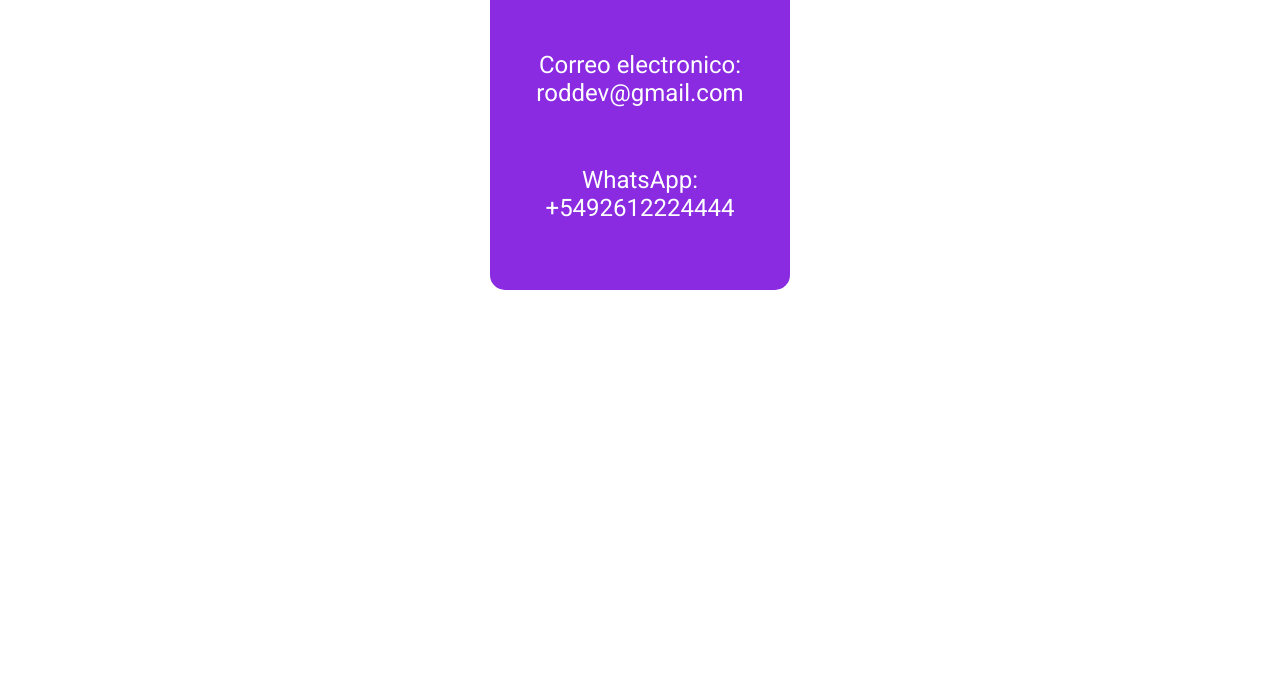
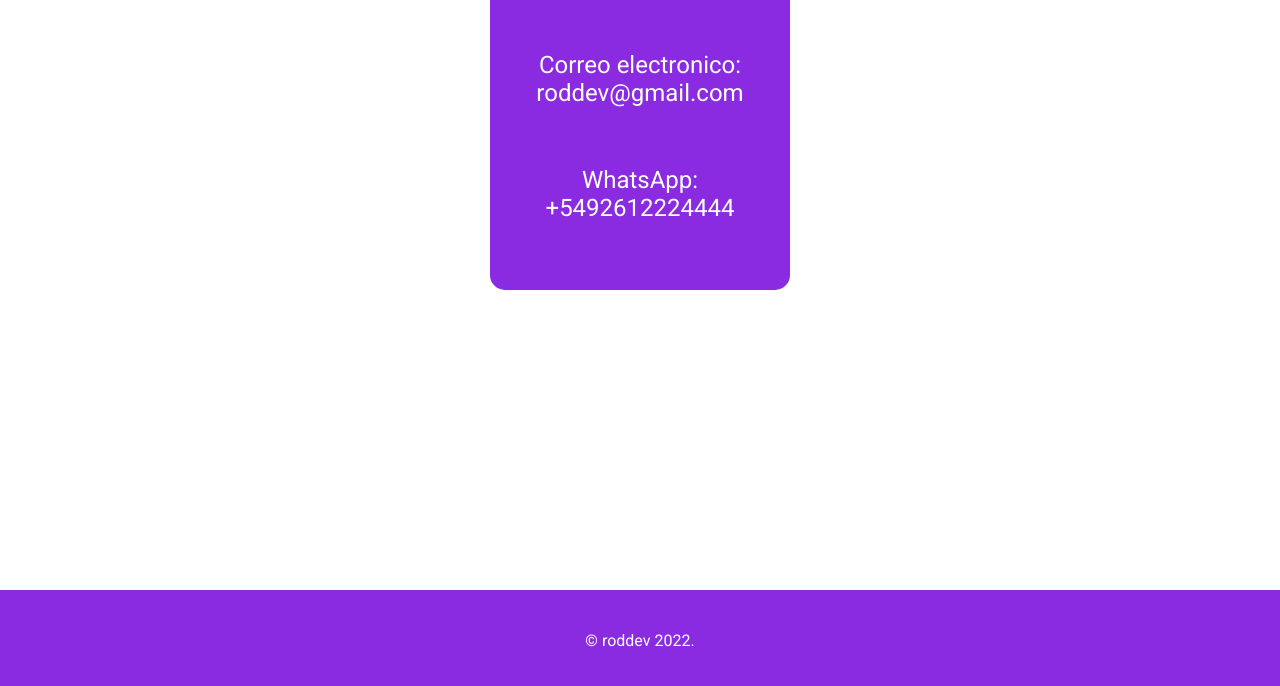
Before and after one commit to erredev-JS/roddev, a plain HTML site: page paginas/index_contacto.html in a window 1280 px wide. Shown: the part 478-1164 px from the top of the page. Before the commit the page ends 1068 px from the top, so only its background shows below. Drawn offline with Linux system fonts and the light colour scheme.

Commit message:
Update index_contacto.html

```diff
--- a/paginas/index_contacto.html
+++ b/paginas/index_contacto.html
@@ -28,5 +28,8 @@
         <p class="contact__paragraph">WhatsApp:<br>+5492612224444</p>
     </div>
     </div>
+     <footer class="footer">
+        <p class="footer__copy">&copy; roddev 2022.</p>
+    </footer>
 </body>
 </html>
```
